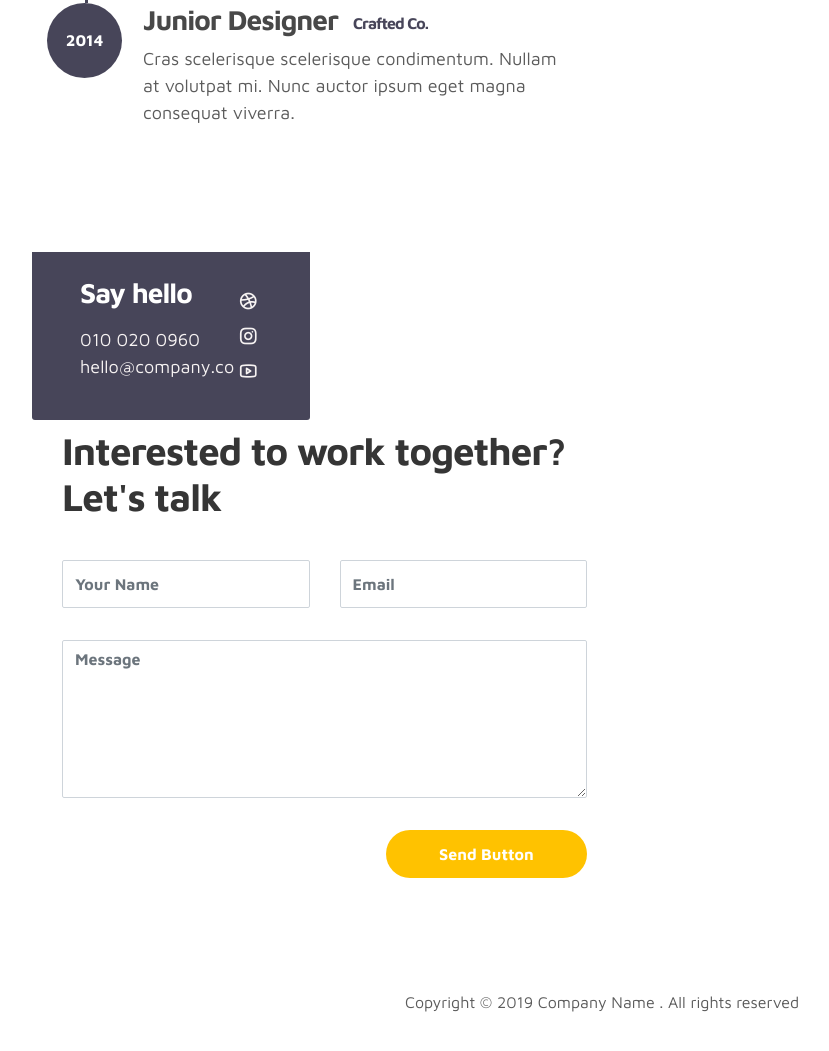
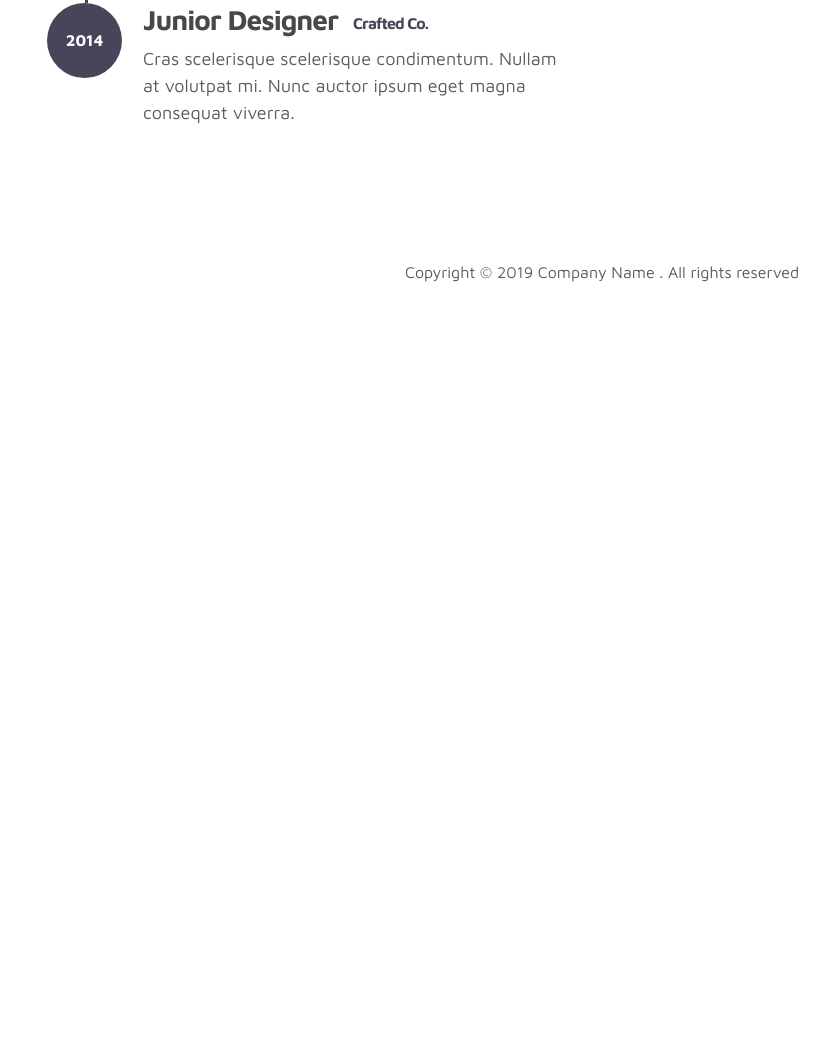
Before and after one commit to shotyarobbani/shotyarobbani.github.io, a plain HTML site: page index.html in a window 1280 px wide. Shown: the part 1463-2514 px from the top of the page, without its empty margins (38-867 px from the left). After the commit the page ends 1811 px from the top, so only its background shows below. Drawn offline with Linux system fonts and the light colour scheme.

Commit message:
Update index.html

```diff
--- a/index.html
+++ b/index.html
@@ -187,56 +187,6 @@
         </div>
     </section>
 
-    <!-- CONTACT -->
-    <section class="contact py-5" id="contact">
-      <div class="container">
-        <div class="row">
-
-            <div class="contact-info d-flex justify-content-between align-items-center py-4 px-lg-5">
-                <div class="contact-info-item">
-                  <h3 class="mb-3 text-white">Say hello</h3>
-                  <p class="footer-text mb-0">010 020 0960</p>
-                  <p><a href="mailto:hello@company.co">hello@company.co</a></p>
-                </div>
-
-                <ul class="social-links">
-                     <li><a href="#" class="uil uil-dribbble" data-toggle="tooltip" data-placement="left" title="Dribbble"></a></li>
-                     <li><a href="#" class="uil uil-instagram" data-toggle="tooltip" data-placement="left" title="Instagram"></a></li>
-                     <li><a href="#" class="uil uil-youtube" data-toggle="tooltip" data-placement="left" title="Youtube"></a></li>
-                </ul>
-            </div>
-          </div>
-
-          <div class="col-lg-6 col-12">
-            <div class="contact-form">
-              <h2 class="mb-4">Interested to work together? Let's talk</h2>
-
-              <form action="" method="get">
-                <div class="row">
-                  <div class="col-lg-6 col-12">
-                    <input type="text" class="form-control" name="name" placeholder="Your Name" id="name">
-                  </div>
-
-                  <div class="col-lg-6 col-12">
-                    <input type="email" class="form-control" name="email" placeholder="Email" id="email">
-                  </div>
-
-                  <div class="col-12">
-                    <textarea name="message" rows="6" class="form-control" id="message" placeholder="Message"></textarea>
-                  </div>
-
-                  <div class="ml-lg-auto col-lg-5 col-12">
-                    <input type="submit" class="form-control submit-btn" value="Send Button">
-                  </div>
-                </div>
-              </form>
-            </div>
-          </div>
-
-        </div>
-      </div>
-    </section>
-
     <!-- FOOTER -->
      <footer class="footer py-5">
           <div class="container">
```
